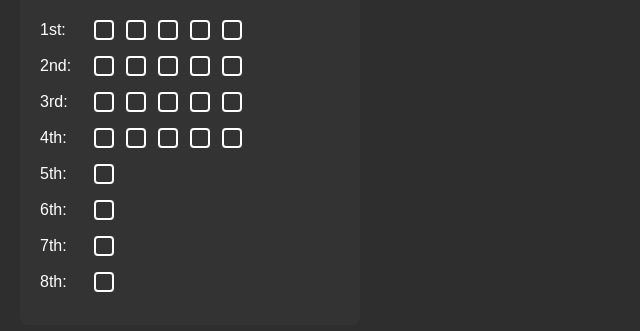
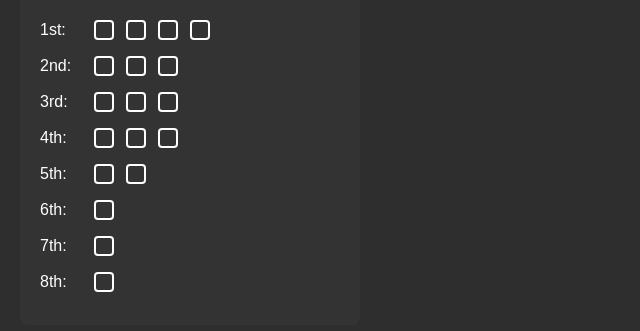
Before and after one commit to scenicfen/ScenicfenNotion, a plain HTML site: page index.html in a window 1280 px wide. Shown: the part 119-450 px from the top of the page, without its empty margins (0-640 px from the left). Drawn offline with Linux system fonts and the light colour scheme.

Commit message:
Update index.html

```diff
--- a/index.html
+++ b/index.html
@@ -3,7 +3,7 @@
 <head>
     <meta charset="UTF-8">
     <meta name="viewport" content="width=device-width, initial-scale=1.0">
-    <title>Spell Slots and Sorcery Points</title>
+    <title>Spell Slots</title>
     <style>
         /* Style for the entire page */
         body {
@@ -70,7 +70,6 @@
                 <input type="checkbox" id="1st-2" name="1st-2">
                 <input type="checkbox" id="1st-3" name="1st-3">
                 <input type="checkbox" id="1st-4" name="1st-4">
-                <input type="checkbox" id="1st-5" name="1st-5">
             </div>
         </div>
         <!-- Slot for 2nd level spells -->
@@ -80,8 +79,6 @@
                 <input type="checkbox" id="2nd-1" name="2nd-1">
                 <input type="checkbox" id="2nd-2" name="2nd-2">
                 <input type="checkbox" id="2nd-3" name="2nd-3">
-                <input type="checkbox" id="2nd-4" name="2nd-4">
-                <input type="checkbox" id="2nd-5" name="2nd-5">
             </div>
         </div>
         <!-- Slot for 3rd level spells -->
@@ -91,8 +88,6 @@
                 <input type="checkbox" id="3rd-1" name="3rd-1">
                 <input type="checkbox" id="3rd-2" name="3rd-2">
                 <input type="checkbox" id="3rd-3" name="3rd-3">
-                <input type="checkbox" id="3rd-4" name="3rd-4">
-                <input type="checkbox" id="3rd-5" name="3rd-5">
             </div>
         </div>
         <!-- Slot for 4th level spells -->
@@ -102,8 +97,6 @@
                 <input type="checkbox" id="4th-1" name="4th-1">
                 <input type="checkbox" id="4th-2" name="4th-2">
                 <input type="checkbox" id="4th-3" name="4th-3">
-                <input type="checkbox" id="4th-4" name="4th-4">
-                <input type="checkbox" id="4th-5" name="4th-5">
             </div>
         </div>
         <!-- Slot for 5th level spells -->
@@ -111,6 +104,7 @@
             <label for="5th-1">5th:</label>
             <div class="checkbox-group">
                 <input type="checkbox" id="5th-1" name="5th-1">
+                <input type="checkbox" id="5th-2" name="5th-2">
             </div>
         </div>
         <!-- Slot for 6th level spells -->
```
